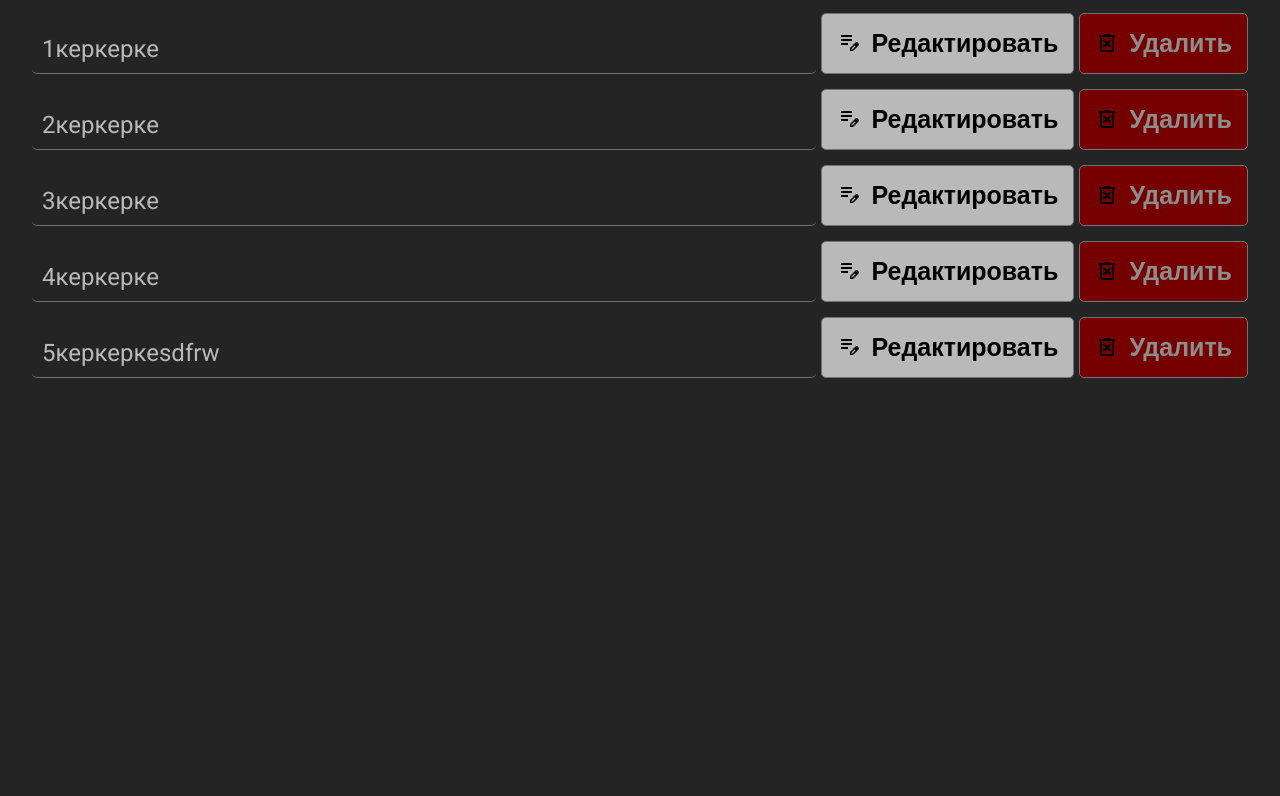
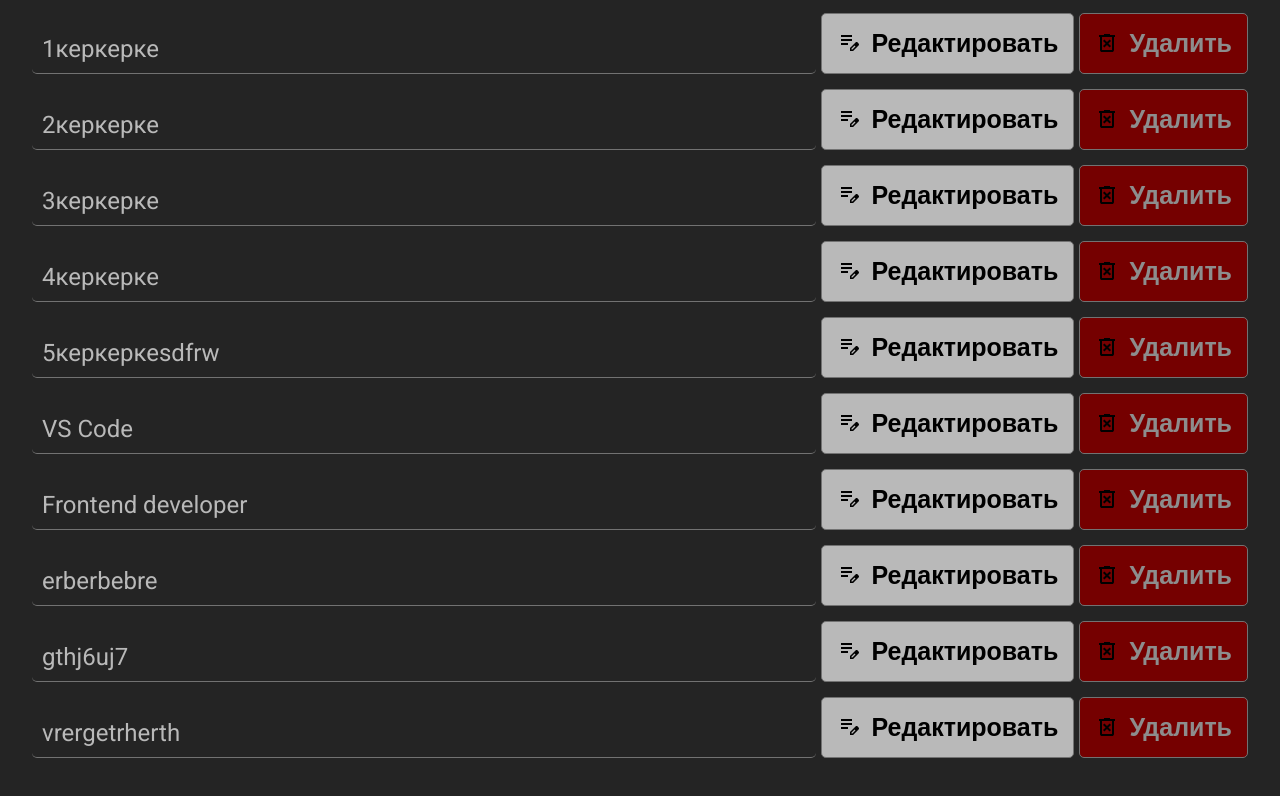
Before and after one commit to SuvStreet/Todo_List_React-Context_Result.School, a React (Vite) app: page / in a window 1280 px wide. Shown: the part 1509-2305 px from the top of the page. Before the commit the page ends 1929 px from the top, so only its background shows below. Built offline with nearby package versions, Linux system fonts and the light colour scheme; data requests are answered from the project's data file.

Commit message:
add task function

```diff
--- a/db.json
+++ b/db.json
@@ -55,6 +55,26 @@
     {
       "title": "5керкеркеsdfrw",
       "id": 114
+    },
+    {
+      "title": "VS Code",
+      "id": 8283
+    },
+    {
+      "title": "Frontend developer",
+      "id": 8284
+    },
+    {
+      "title": "erberbebre",
+      "id": 8285
+    },
+    {
+      "title": "gthj6uj7",
+      "id": 8286
+    },
+    {
+      "title": "vrergetrherth",
+      "id": 8287
     }
   ]
 }
--- a/src/components/Create/Create.jsx
+++ b/src/components/Create/Create.jsx
@@ -1,28 +1,32 @@
-import { useContext } from 'react'
+import { useContext, useState } from 'react'
 
 import { Button } from '../Button/Button'
 import { Title, Search } from './components'
 
 import { TodoContext } from '../../context/todoContext'
-import { useAddTask } from '../../hooks'
+
+import { addTaskRequest } from '../../utils'
 
 import s from './style.module.css'
 
 export const Create = () => {
 	const { todoLists, setTodoLists } = useContext(TodoContext)
+	const [isNotAvailable, setIsNotAvailable] = useState(false)
 
-	const { handleClickAddTask, isAddRequest } = useAddTask(todoLists, setTodoLists)
+	const handleClickAddTask = () => {
+		const task = prompt('Введите задачу:')
+
+		if (task?.trim()) {
+			addTaskRequest(task, setTodoLists, setIsNotAvailable)
+		}
+	}
 
 	return (
 		<>
 			<Title />
 			<div className={s.change}>
 				<Search />
-				<Button
-					type={'add'}
-					onClick={handleClickAddTask}
-					disabled={isAddRequest}
-				/>
+				<Button type={'add'} onClick={handleClickAddTask} disabled={isNotAvailable} />
 
 				<Button
 					type={'sort'}
--- a/src/hooks/index.js
+++ b/src/hooks/index.js
@@ -1,2 +1 @@
 export * from './useGetTodoList'
-export * from './useAddTask'
--- a/src/hooks/useAddTask.js
+++ /dev/null
@@ -1,37 +0,0 @@
-import { useState } from 'react'
-
-export const useAddTask = (todoLists, setTodoLists) => {
-	const [isAddRequest, setIsAddRequest] = useState(false)
-
-	const handleClickAddTask = async () => {
-		const task = prompt('Введите задачу:')
-
-		if (task?.trim()) {
-			setIsAddRequest(true)
-
-			try {
-				const request = await fetch('http://localhost:5000/todos', {
-					method: 'POST',
-					headers: {
-						'Content-Type': 'application/json',
-					},
-					body: JSON.stringify({ title: task }),
-				})
-
-				if (!request.ok) {
-					throw new Error('При добавлении задачи произошла ошибка')
-				}
-
-				const response = await request.json()
-
-				setTodoLists([...todoLists, response])
-			} catch (error) {
-				console.error(error)
-			}
-
-			setIsAddRequest(false)
-		}
-	}
-
-	return { handleClickAddTask, isAddRequest }
-}
--- /dev/null
+++ b/src/utils/addTaskRequest.js
@@ -0,0 +1,22 @@
+export const addTaskRequest = (task, setTodoLists, setIsNotAvailable) => {
+	setIsNotAvailable(true)
+
+	fetch('http://localhost:5000/todos', {
+		method: 'POST',
+		headers: {
+			'Content-Type': 'application/json',
+		},
+		body: JSON.stringify({ title: task }),
+	})
+		.then((response) => {
+      return response.json()
+    }).then((data) => {
+      setTodoLists(prevState => [...prevState, data])
+    })
+		.catch(() => {
+			throw new Error('При добавлении задачи произошла ошибка')
+		})
+		.finally(() => {
+			setIsNotAvailable(false)
+		})
+}
--- a/src/utils/index.js
+++ b/src/utils/index.js
@@ -1,2 +1,3 @@
 export * from './editTaskRequest'
 export * from './removeTaskRequest'
+export * from './addTaskRequest'
```
